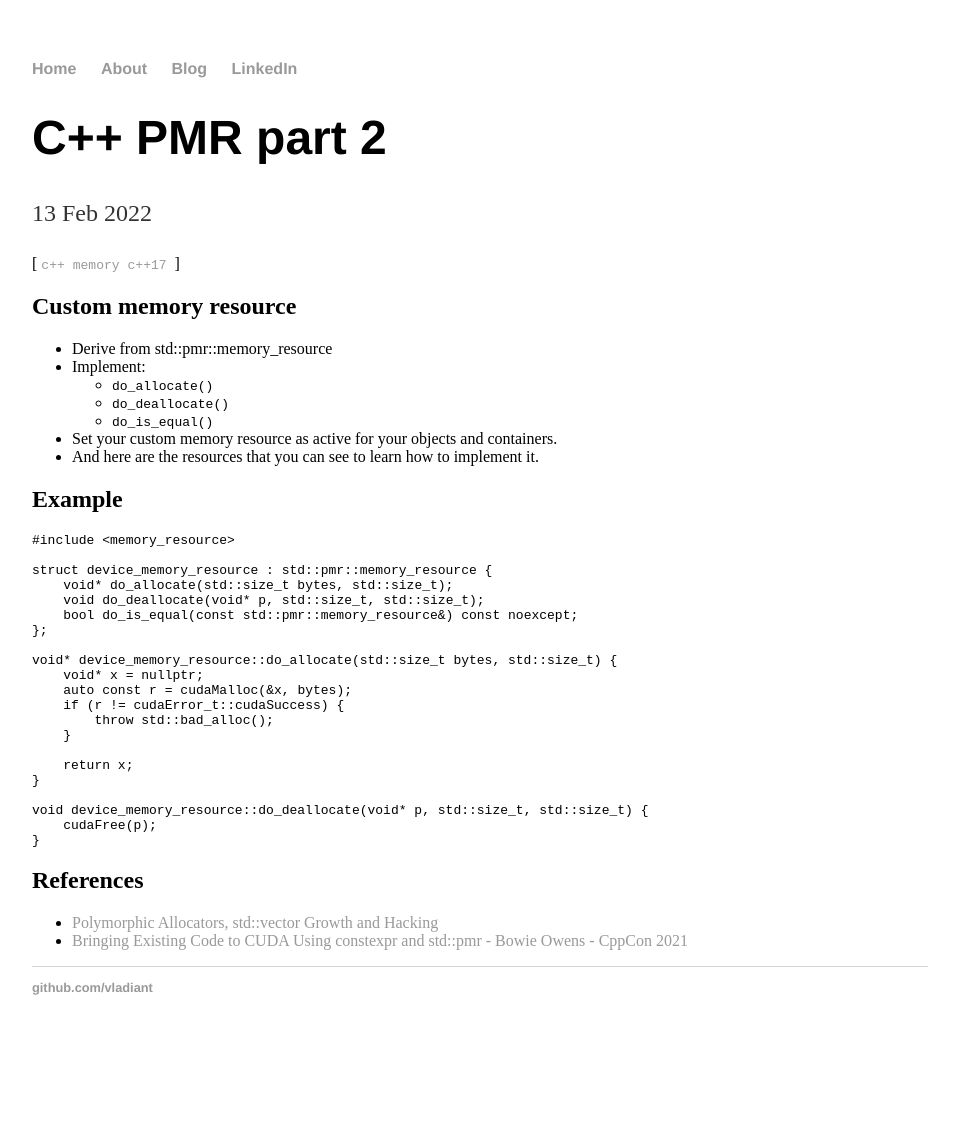
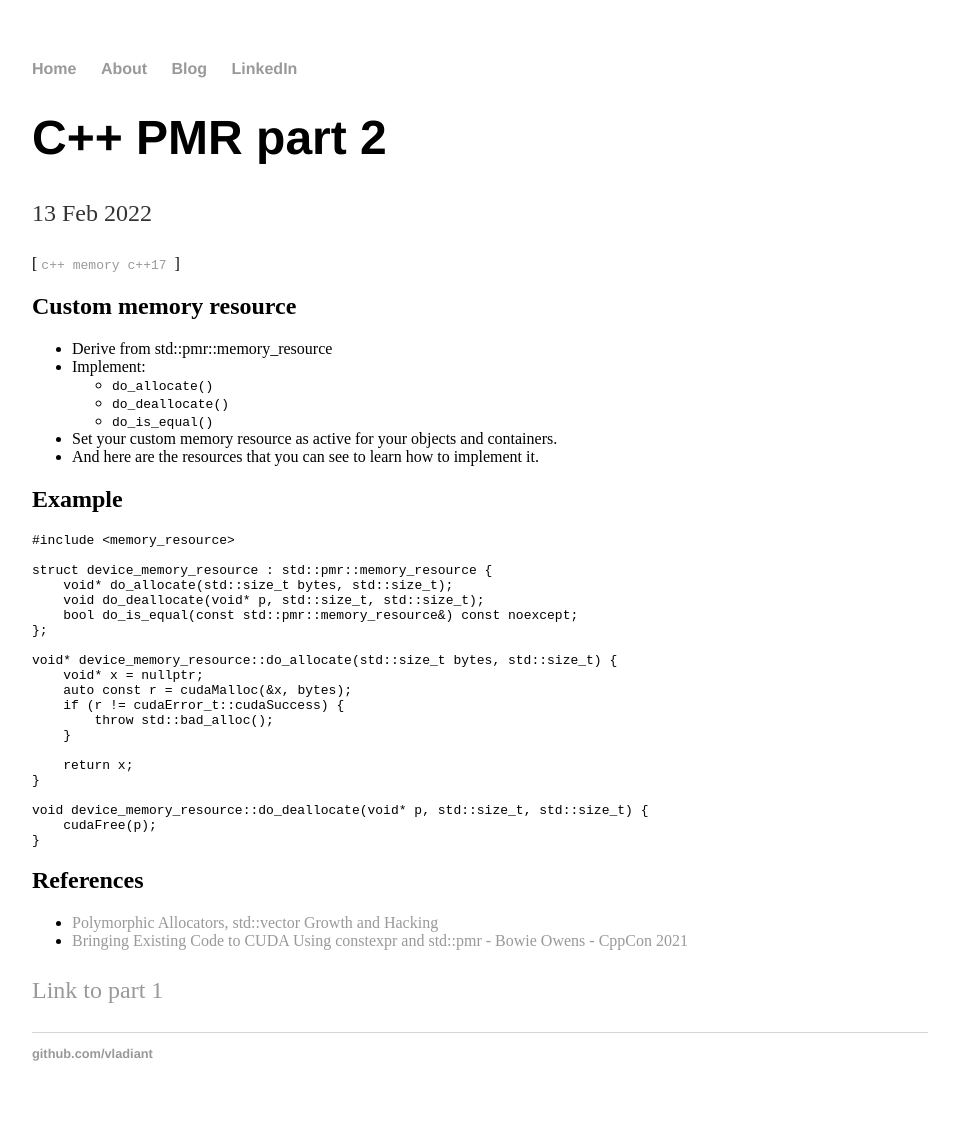
Before and after one commit to vladiant/vladiant.github.io, a Jekyll site: the page built from _posts/2022-02-13-cpp-pmr-2.md, in a window 1280 px wide. Shown: the whole page, without its empty margins (160-1119 px from the left). Built offline with Jekyll 4.4.1, drawn with Linux system fonts in a browser that asks for light colours; before the commit the page ends 1055 px from its top, so only the background shows below that.

Commit message:
Link PMR posts

```diff
--- a/_posts/2022-02-13-cpp-pmr-2.md
+++ b/_posts/2022-02-13-cpp-pmr-2.md
@@ -43,3 +43,5 @@ void device_memory_resource::do_deallocate(void* p, std::size_t, std::size_t) {
 ## References
 * [Polymorphic Allocators, std::vector Growth and Hacking](https://www.cppstories.com/2020/06/pmr-hacking.html/)
 * [Bringing Existing Code to CUDA Using constexpr and std::pmr - Bowie Owens - CppCon 2021](https://www.youtube.com/watch?v=hfIBHUTwwqQ)
+
+[Link to part 1](https://vladiant.github.io/blog/2021/10/03/cpp-pmr)
```
Also changed, not shown: _posts/2021-10-03-cpp-pmr.md (+2 -0 lines).
